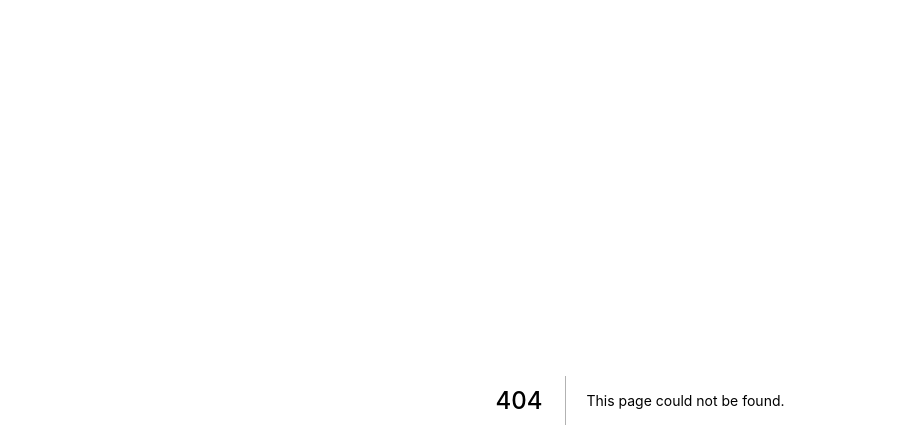
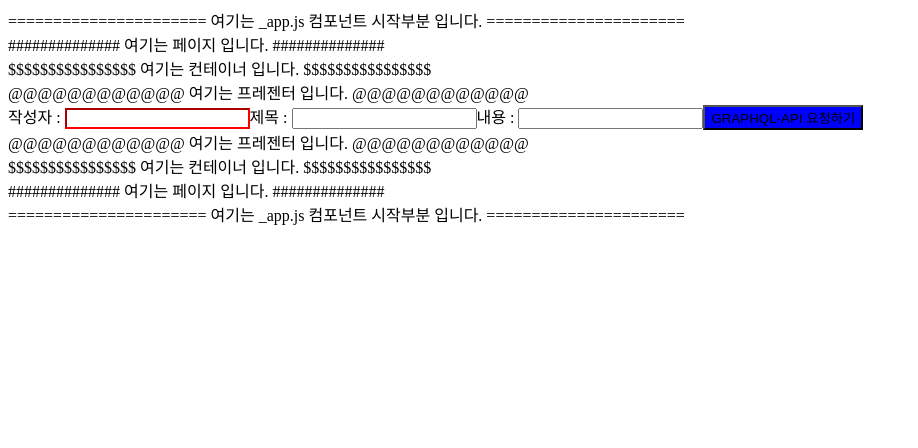
Before and after one commit to moonjjj/Study__Codecamp_frontend, a Next.js app in the folder class/: page /section06/06-01-container-presenter in a window 1280 px wide. Before the commit this address had no page. Shown: the top 448 px of the page, without its empty margins (0-918 px from the left). Built offline with nearby package versions, Linux system fonts and the light colour scheme.

Commit message:
[학습] 06-01 container-presenter

```diff
--- a/class/pages/_app.js
+++ b/class/pages/_app.js
@@ -9,9 +9,19 @@
   });
 
   return (
-    // 아래 컴포넌트에서 GraphQL을 사용할 수 있도록 감싸줌
-    <ApolloProvider client={client}>
-      <Component />
-    </ApolloProvider>
+    <div>
+      <div>
+        ====================== 여기는 _app.js 컴포넌트 시작부분 입니다.
+        ======================
+      </div>
+      {/* // 아래 컴포넌트에서 GraphQL을 사용할 수 있도록 감싸줌 */}
+      <ApolloProvider client={client}>
+        <Component />
+      </ApolloProvider>
+      <div>
+        ====================== 여기는 _app.js 컴포넌트 시작부분 입니다.
+        ======================
+      </div>
+    </div>
   );
 }
--- /dev/null
+++ b/class/pages/section06/06-01-container-presenter/index.js
@@ -0,0 +1,15 @@
+/**
+ * 06-01 (04-04 를 체계화하기)
+ */
+// 페이지 컴포넌트
+import BoardWrite from "../../../src/components/units/board/write/BoardWrite.container";
+
+export default function GraphqlMutationPage() {
+  return (
+    <div>
+      <div> ############## 여기는 페이지 입니다. ############## </div>
+      <BoardWrite />
+      <div> ############## 여기는 페이지 입니다. ############## </div>
+    </div>
+  );
+}
--- /dev/null
+++ b/class/src/components/units/board/write/BoardWrite.container.js
@@ -0,0 +1,52 @@
+/**
+ * 06-01
+ */
+// 컨테이너 컴포넌트
+import { useMutation } from "@apollo/client";
+import { useState } from "react";
+import BoardWriteUI from "./BoardWrite.presenter";
+import { 나의그래프큐엘세팅 } from "./BoardWrite.queries";
+
+export default function BoardWrite() {
+  const [writer, setWriter] = useState("");
+  const [title, setTitle] = useState("");
+  const [contents, setContents] = useState("");
+
+  const [나의함수] = useMutation(나의그래프큐엘세팅);
+
+  const onClickSubmit = async () => {
+    const result = await 나의함수({
+      variables: {
+        writer: writer, // writer state 를 넣음
+        title: title, // title state 를 넣음
+        contents: contents, // contents state 를 넣음
+      },
+    });
+    console.log(result);
+  };
+
+  const onChangeWriter = (e) => {
+    setWriter(e.target.value);
+  };
+
+  const onChangeTitle = (e) => {
+    setTitle(e.target.value);
+  };
+
+  const onChangeContents = (e) => {
+    setContents(e.target.value);
+  };
+
+  return (
+    <div>
+      <div> $$$$$$$$$$$$$$$$ 여기는 컨테이너 입니다. $$$$$$$$$$$$$$$$</div>
+      <BoardWriteUI
+        onClickSubmit={onClickSubmit}
+        onChangeWriter={onChangeWriter}
+        onChangeTitle={onChangeTitle}
+        onChangeContents={onChangeContents}
+      />
+      <div> $$$$$$$$$$$$$$$$ 여기는 컨테이너 입니다. $$$$$$$$$$$$$$$$ </div>
+    </div>
+  );
+}
--- /dev/null
+++ b/class/src/components/units/board/write/BoardWrite.presenter.js
@@ -0,0 +1,24 @@
+/**
+ * 06-01
+ */
+// 프레젠터 컴포넌트
+import { BlueButton, RedInput } from "./BoardWrite.styles";
+
+export default function BoardWriteUI(props) {
+  // 여기는 프레젠터 부분이므로 자바스크립트를 지양
+
+  return (
+    <div>
+      <div> @@@@@@@@@@@@ 여기는 프레젠터 입니다. @@@@@@@@@@@@ </div>
+      <div>
+        작성자 : <RedInput type="text" onChange={props.onChangeWriter} />
+        제목 : <input type="text" onChange={props.onChangeTitle} />
+        내용 : <input type="text" onChange={props.onChangeContents} />
+        <BlueButton onClick={props.onClickSubmit}>
+          GRAPHQL-API 요청하기
+        </BlueButton>
+      </div>
+      <div> @@@@@@@@@@@@ 여기는 프레젠터 입니다. @@@@@@@@@@@@ </div>
+    </div>
+  );
+}
--- /dev/null
+++ b/class/src/components/units/board/write/BoardWrite.queries.js
@@ -0,0 +1,15 @@
+/**
+ * 06-01
+ */
+// Graphql의 쿼리들
+import { gql } from "@apollo/client";
+
+export const 나의그래프큐엘세팅 = gql`
+  mutation createBoard($writer: String, $title: String, $contents: String) {
+    createBoard(writer: $writer, title: $title, contents: $contents) {
+      _id
+      number
+      message
+    }
+  }
+`;
--- /dev/null
+++ b/class/src/components/units/board/write/BoardWrite.styles.js
@@ -0,0 +1,13 @@
+/**
+ * 06-01
+ */
+// Emotion 스타일
+import styled from "@emotion/styled";
+
+export const RedInput = styled.input`
+  border-color: red;
+`;
+
+export const BlueButton = styled.button`
+  background-color: blue;
+`;
```
